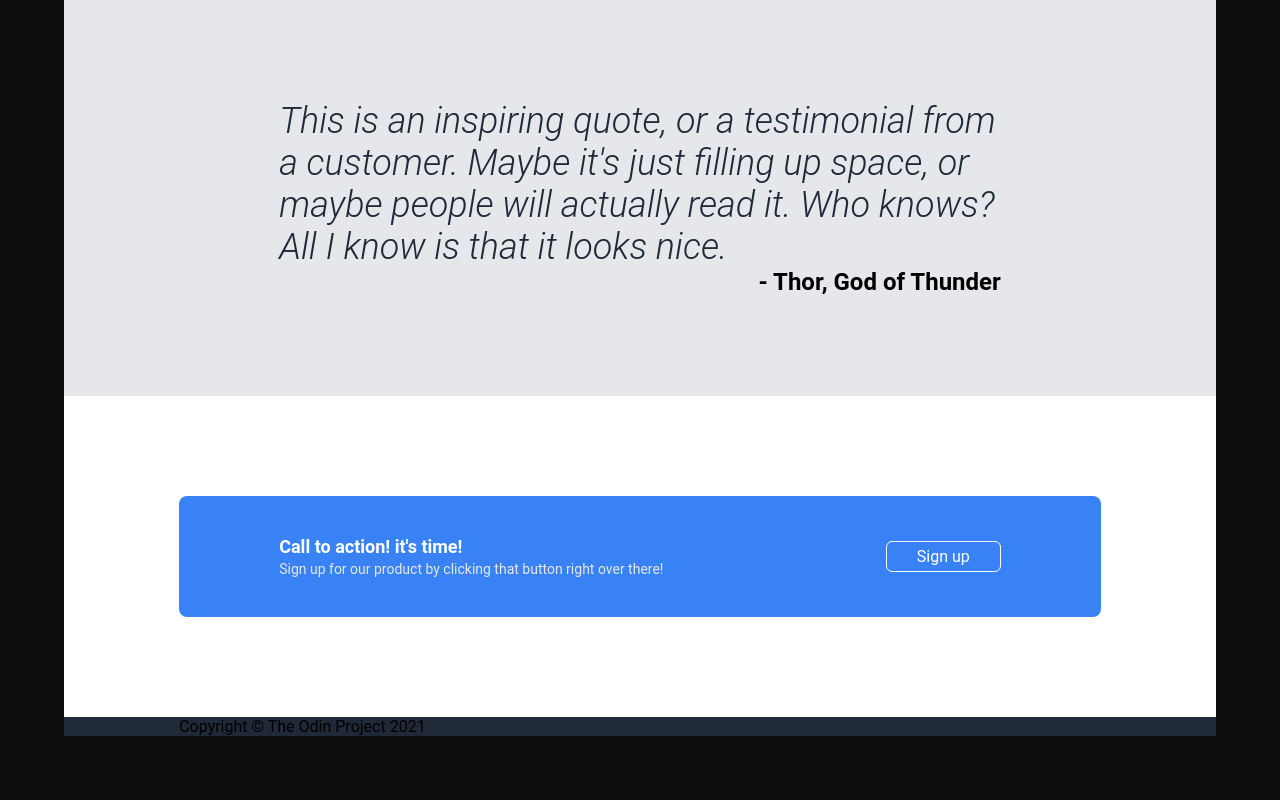
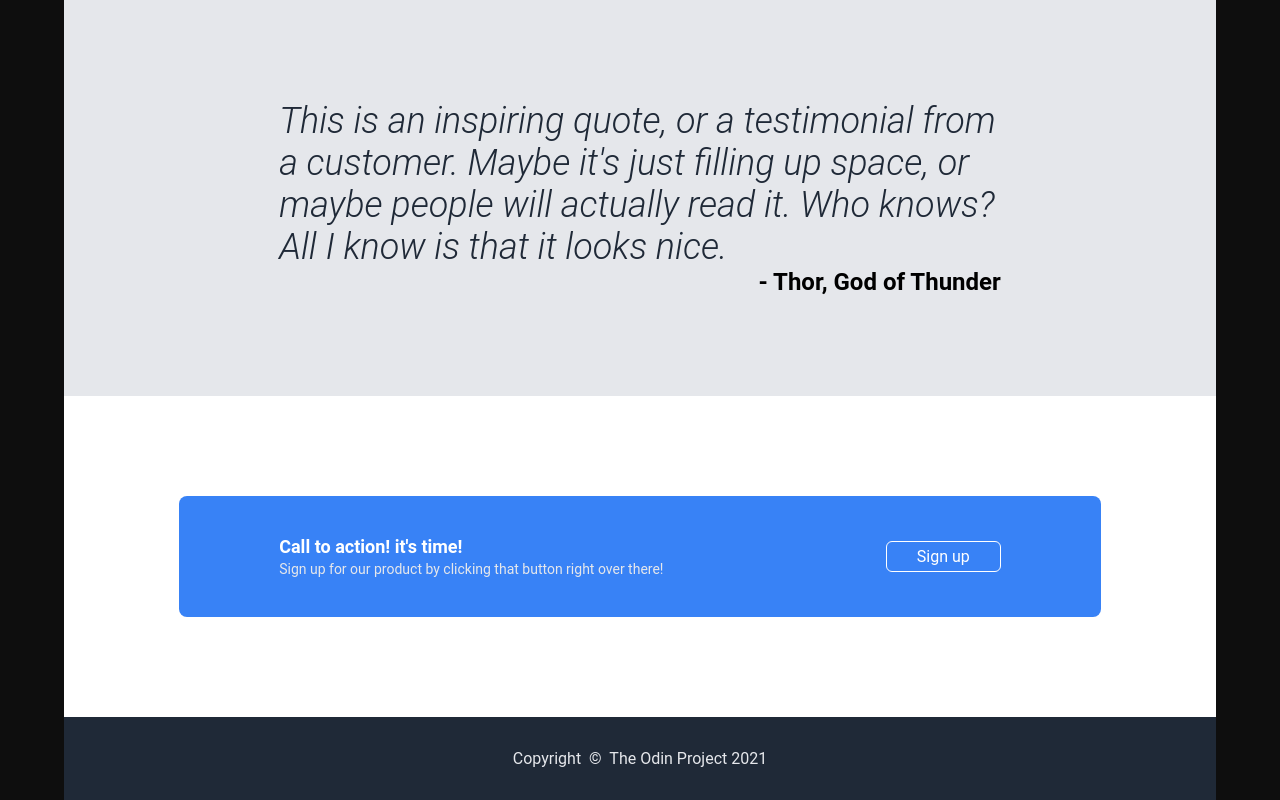
Before and after one commit to lucaspasseri/odin-landing-page, a plain HTML site: page index.html in a window 1280 px wide. Shown: the part 1140-1940 px from the top of the page. Before the commit the page ends 1876 px from the top, so only its background shows below. Drawn offline with Linux system fonts and the light colour scheme.

Commit message:
Add style to the footer
Add necessary style to finish the footer

```diff
--- a/index.html
+++ b/index.html
@@ -80,7 +80,9 @@
 					</div>
 				</section>
 			</main>
-			<footer>Copyright &copy; The Odin Project 2021</footer>
+			<footer>
+				<p>Copyright <span> &copy;</span> The Odin Project 2021</p>
+			</footer>
 		</div>
 	</body>
 </html>
--- a/style.css
+++ b/style.css
@@ -195,3 +195,17 @@ section:nth-of-type(4) {
 		color: #fff;
 	}
 }
+
+footer {
+	color: #e5e7eb;
+	display: flex;
+	padding: 32px 0;
+
+	p {
+		margin: 0 auto;
+	}
+
+	span {
+		margin: 0 4px;
+	}
+}
```
